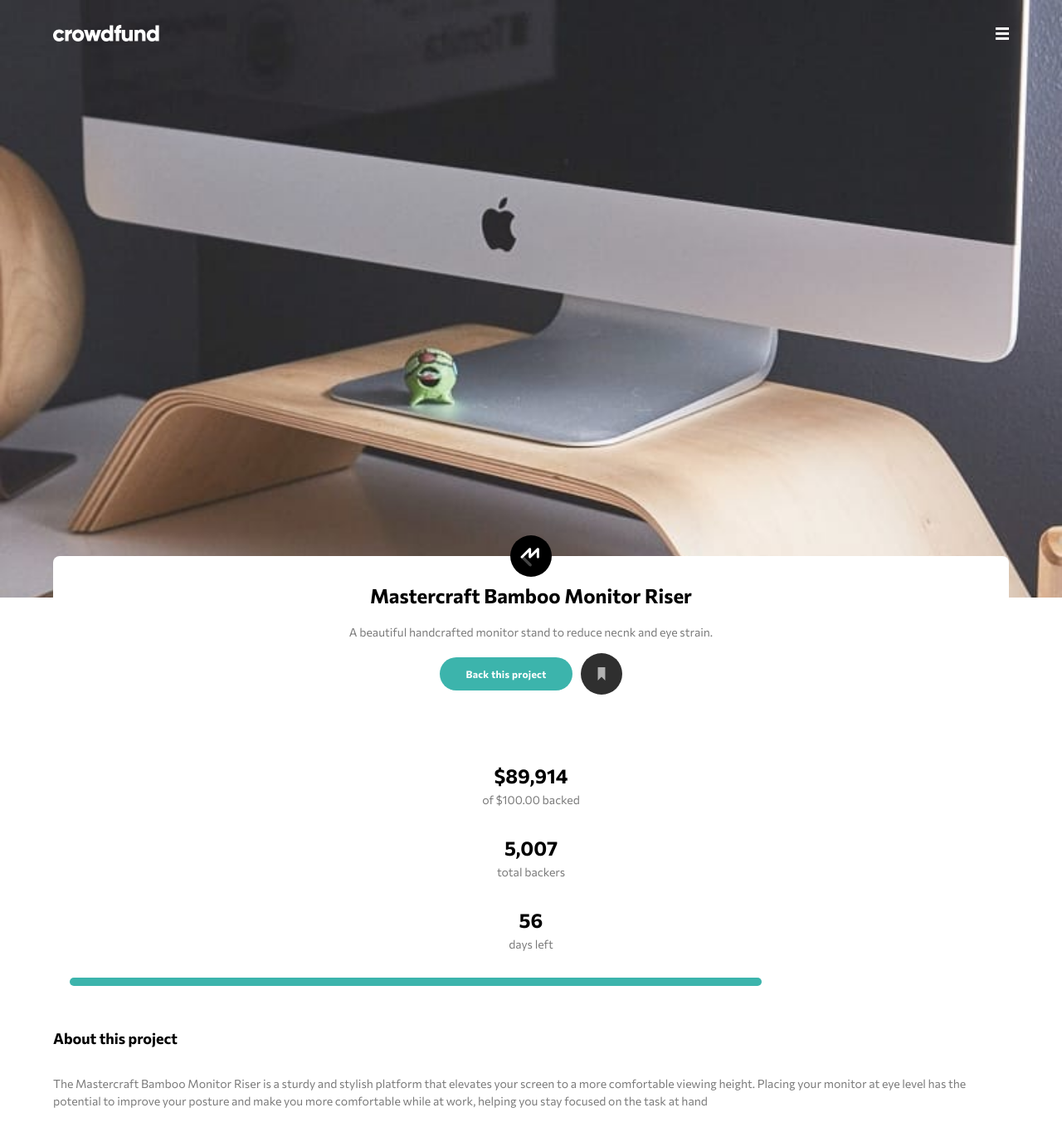
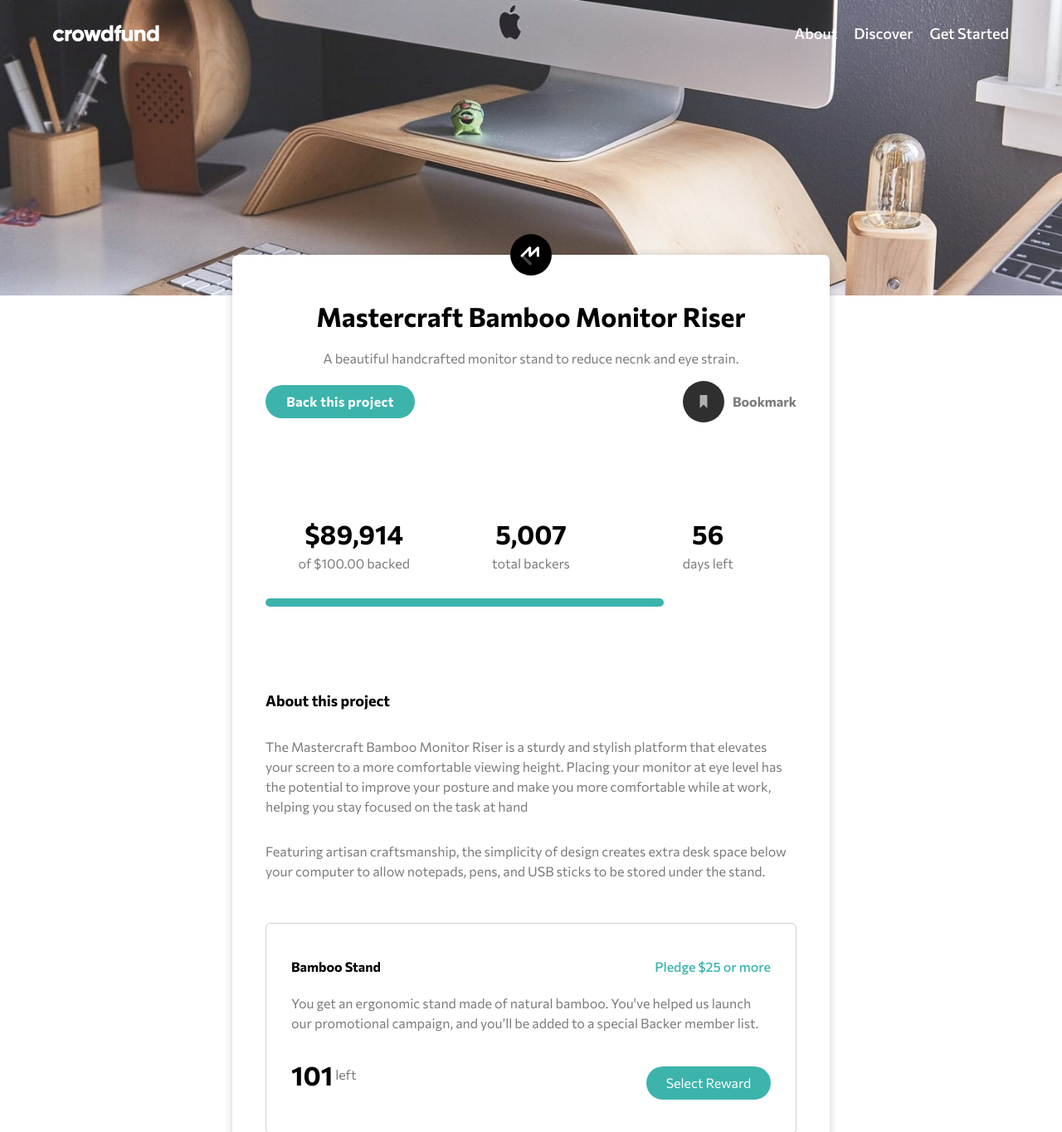
Before and after one commit to HernanAlvarado12/crowdFunding, a website with bundled scripts: page index.html in a window 1280 px wide. Shown: the top 1364 px of the page at 83% size. Built offline with nearby package versions, Linux system fonts and the light colour scheme.

Commit message:
device desktop and reduce coding line

```diff
--- a/css/mobile.css
+++ b/css/mobile.css
@@ -66,4 +66,8 @@
     .nav-d {
         @apply max-w-5xl max-h-min mx-auto absolute left-0 right-0 z-10 rounded-lg
     }
+
+    .nav-sm {
+        @apply w-auto mx-0 p-0 block relative top-0 shadow-none bg-transparent;
+    }
 }
--- a/index.html
+++ b/index.html
@@ -23,15 +23,15 @@
 
     <body>
 
-        <header class ="w-full aspect-video relative bg-header bg-cover bg-no-repeat">
-            <nav class ="w-90 h-8 mx-auto flex items-center justify-between">
+        <header class ="w-full aspect-video relative bg-header bg-cover bg-no-repeat sm:aspect-[3/1] sm:bg-header-sm sm:bg-contain">
+            <nav class ="w-90 h-8 mx-auto flex items-center justify-between sm:relative">
                 <img src ="./assets/logo.svg" alt ="icon logo">
-                <img class ="cursor-pointer" id ="iconMenu" src ="./assets/hamburger.svg" alt ="icon menu">
-                <menu class ="w-90 h-max mx-auto p-3 absolute top-8 z-20 rounded-md shadow-sm bg-white hidden">
-                    <ul class ="flex flex-col gap-y-3">
-                        <li><a class ="text-black text-md font-medium" href ="#">About</a></li>
-                        <li><a class ="text-black text-md font-medium" href ="#">Discover</a></li>
-                        <li><a class ="text-black text-md font-medium" href ="#">Get Started</a></li>
+                <img class ="cursor-pointer sm:hidden" id ="iconMenu" src ="./assets/hamburger.svg" alt ="icon menu">
+                <menu class ="w-90 h-max mx-auto p-3 absolute top-8 z-20 rounded-md shadow-sm bg-white hidden sm:nav-sm">
+                    <ul class ="flex flex-col gap-y-3 sm:flex-row sm:gap-x-2">
+                        <li><a class ="text-black text-md font-medium sm:text-white" href ="#">About</a></li>
+                        <li><a class ="text-black text-md font-medium sm:text-white" href ="#">Discover</a></li>
+                        <li><a class ="text-black text-md font-medium sm:text-white" href ="#">Get Started</a></li>
                     </ul>
                 </menu>
             </nav>
@@ -65,26 +65,29 @@
             </dialog>
         </header>
 
-        <main class ="w-90 mx-auto translate-y-5">
-            <article class ="py-3 px-2 flex-flow gap-y-1.5 relative rounded-md bg-white">
+        <main class ="w-90 max-w-6xl mx-auto translate-y-5 shadow-xs sm:translate-y-12">
+            <article class ="py-3 px-2 flex-flow gap-y-1.5 relative rounded-md bg-white sm:pt-5 sm:px-4">
                 <img class ="w-5 h-5 absolute top-2.5" src ="./assets/mastercraft.svg" alt ="picture">
-                <h2 class ="text-lg font-semibold">Mastercraft Bamboo Monitor Riser</h2>
-                <p class ="text-gray text-sm">A beautiful handcrafted monitor stand to reduce necnk and eye strain.</p>
-                <div class ="flex items-center justify-center gap-x-1">
-                    <button class ="w-[16rem] b-full text-xs font-semibold tracking-wide">Back this project</button>
-                    <img class ="w-5 h-5" src ="./assets/bookmark.svg" alt ="icon mark">
+                <h2 class ="text-lg font-semibold sm:text-base">Mastercraft Bamboo Monitor Riser</h2>
+                <p class ="text-gray text-sm sm:text-xsm">A beautiful handcrafted monitor stand to reduce necnk and eye strain.</p>
+                <div class ="flex items-center justify-center gap-x-1 sm:w-full sm:justify-between">
+                    <button class ="w-[16rem] b-full text-xs font-semibold tracking-wide sm:w-[18rem] sm:text-xsm sm:hover:bg-cyan-500">Back this project</button>
+                    <figure class ="cursor-pointer sm:flex sm:items-center sm:gap-x-1 sm:hover:opacity-75">
+                        <img class ="w-5 h-5" src ="./assets/bookmark.svg" alt ="icon mark">
+                        <figcaption class ="hidden sm:text-gray sm:text-xsm sm:font-semibold sm:block">Bookmark</figcaption>
+                    </figure>
                 </div>
             </article>
-            <section class ="my-5 px-2 flex-flow gap-y-3">
+            <section class ="my-5 px-2 flex-flow gap-y-3 sm:mt-8 sm:mb-10 sm:px-4 sm:flex-row sm:flex-wrap">
                 <template id ="projectTemplate">
-                    <article>
-                        <h3 class ="text-black text-lg font-semibold"></h3>
-                        <p class ="text-gray text-sm"></p>
+                    <article class ="w-1/3">
+                        <h3 class ="text-black text-lg font-semibold sm:text-base"></h3>
+                        <p class ="text-gray text-sm sm:text-xsm"></p>
                     </article>
                 </template>
                 <span class ="w-3/4 h-1 self-start rounded-md bg-cyan"></span>
             </section>
-            <section class ="flex flex-col gap-y-3 text-gray text-sm">
+            <section class ="px-2 flex flex-col gap-y-3 text-gray text-sm sm:px-4 sm:text-xsm">
                 <h2 class ="text-black text-md font-semibold">About this project</h2>
                 <p>
                     The Mastercraft Bamboo Monitor Riser is a sturdy and stylish platform that
@@ -99,17 +102,19 @@
                 </p>
                 <section>
                     <template id ="planTemplate">
-                        <article class ="my-2 py-3 px-2 flex flex-col gap-y-2 border-1">
-                            <div>
+                        <article class ="my-2 py-3 px-2 flex flex-col gap-y-2 border-1 sm:py-4 sm:px-3">
+                            <div class ="sm:flex sm:justify-between">
                                 <h4 class ="text-black font-semibold"></h4>
                                 <p class ="text-cyan font-medium"></p>
                             </div>
                             <p></p>
-                            <div class ="flex items-center gap-x-0.5">
-                                <span class ="text-black text-base font-semibold">101</span>
-                                <span>left</span>
+                            <div class ="sm:flex sm:justify-between">
+                                <div class="flex items-center gap-x-0.5">
+                                    <span class="text-black text-base font-semibold">101</span>
+                                    <span>left</span>
+                                </div>
+                                <button class="w-[15rem] mt-2 b-full sm:hover:bg-cyan-500">Select Reward</button>
                             </div>
-                            <button class ="w-[15rem] b-full">Select Reward</button>
                         </article>
                     </template>
                     <dialog class ="w-90 max-w-3xl mx-auto p-3 dialog rounded-md backdrop:bg-backdrop">
--- a/model.js
+++ b/model.js
@@ -15,11 +15,12 @@ document.addEventListener('click', event => {
         const menu = document.querySelector('menu')
         menu.classList.contains('hidden')? event.target.setAttribute('src', './assets/close-menu.svg') : event.target.setAttribute('src', './assets/hamburger.svg')
         menu.classList.toggle('hidden')
-    }else if(event.target.matches('article:not(.opacity-60) > button.b-full')) {
+    }else if(event.target.matches('article:not(.opacity-60) div button.b-full')) {
         dialog.showModal()
     }else if(event.target.matches('dialog > button')) {
         dialog.close()
     }else if(event.target.matches('main > article div > button.b-full')) {
+        console.log('second modal', event.target)
         modalProject.showModal()
     }else if(event.target.matches('dialog.nav-d > div > img')) {
         modalProject.close()
@@ -27,8 +28,11 @@ document.addEventListener('click', event => {
         const parentElement = parentNode(event.target, 'article.w-full.flex.flex-col')
         const exist = document.querySelector('article.border-2-cyan')
         if(!parentElement.classList.contains('opacity-60')) {
-            if(exist)
+            if(exist) {
                 exist.classList.remove('border-2-cyan')
+                exist.querySelector('span.circle.border-1').classList.remove('p-0.5', 'bg-cyan')
+            }
+            parentElement.querySelector('span.circle.border-1').classList.add('p-0.5', 'bg-cyan')
             parentElement.classList.add('border-2-cyan')
         }
     }
@@ -56,7 +60,6 @@ projects.forEach(project => {
 })
 const line = document.querySelector('#projectTemplate + span')
 document.querySelector('section.my-5.px-2.flex-flow').insertBefore(projectsFragment, line)
-
 
 /**
  * @typedef {Object} planObject
@@ -97,3 +100,9 @@ function parentNode(currentNode, classList) {
             return parentNode(currentNode.parentElement, classList)
     }
 }
+
+
+matchMedia('(max-width: 899px)').addEventListener('change', () => {
+    document.querySelector('menu').classList.add('hidden')
+    document.getElementById('iconMenu').setAttribute('src', './assets/hamburger.svg')
+})
--- a/tailwind.config.js
+++ b/tailwind.config.js
@@ -4,7 +4,8 @@ module.exports = {
   theme: {
     extend: {
       screens: {
-        'sm': '900px'
+        'sm': '900px',
+        'reverse': {'max': '889px'}
       },
       spacing: {
         '0.5': '0.3rem',
@@ -16,12 +17,15 @@ module.exports = {
         '5': '5rem',
         '6': '6rem',
         '8': '8rem',
+        '10': '10rem',
         '50': '50%',
+        '85': '85%',
         '90': '90%'
       },
       fontSize: {
         'xs': '1.2rem',
         'sm': '1.4rem',
+        'xsm': '1.6rem',
         'md': '1.8rem',
         'lg': '2.4rem',
         'base': '3.2rem',
@@ -29,6 +33,7 @@ module.exports = {
       },
       translate: {
         '5': '-5rem',
+        '12': '-12rem',
         '50': '-50%'
       },
       borderRadius: {
@@ -40,6 +45,7 @@ module.exports = {
         'white': 'hsl(0, 0%, 82%)'
       },
       boxShadow: {
+        'xs': '0 0.2rem 1rem rgb(0, 0, 0, 0.2)',
         'sm': '0 0.2rem 2rem rgb(0, 0, 0, 0.5)'
       },
       inset: {
```
Also changed, not shown: css/tailwind.css.
